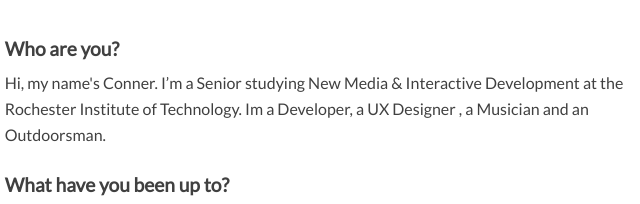
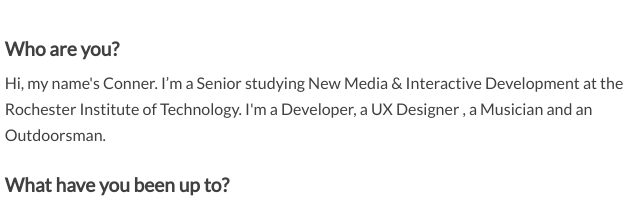
Before and after one commit to chasbrouck/chasbrouck.github.io, a website: page about/index.html in a window 1280 px wide. Shown: the part 189-393 px from the top of the page, 317-957 px from the left. Drawn offline with Linux system fonts and the light colour scheme.

Commit message:
about text update

```diff
--- a/about/index.html
+++ b/about/index.html
@@ -24,7 +24,7 @@
    <div class="row pad-bot">
     <div class="column medium-8 medium-offset-2">
       <h4>Who are you?</h4>
-      <p>Hi, my name's Conner. I’m a Senior studying New Media & Interactive Development at the Rochester Institute of Technology. Im a Developer, a UX Designer , a Musician and an Outdoorsman.</p>
+      <p>Hi, my name's Conner. I’m a Senior studying New Media & Interactive Development at the Rochester Institute of Technology. I'm a Developer, a UX Designer , a Musician and an Outdoorsman.</p>
 
       <h4 class="small-pad-top">What have you been up to?</h4>
       <p>For the last two year I've been working as a Developer and UX designer at <a href="http://www.troyweb.com/">Troy Web Consulting</a>. I also released a <a href="https://apollo111.bandcamp.com/album/where-the-wild-things-were">Folk Music EP</a> this year. Currently im working on a bunch of websites, researching CMS platforms and teaching myself Swift iOS.</p>
```
